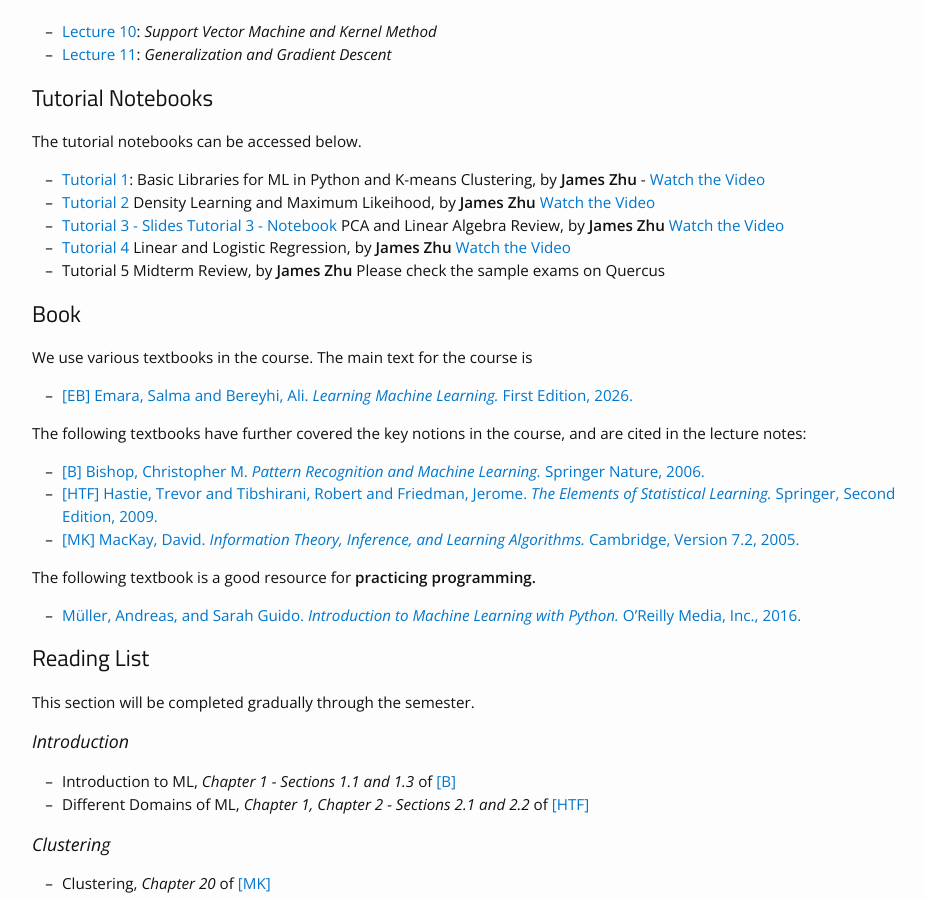
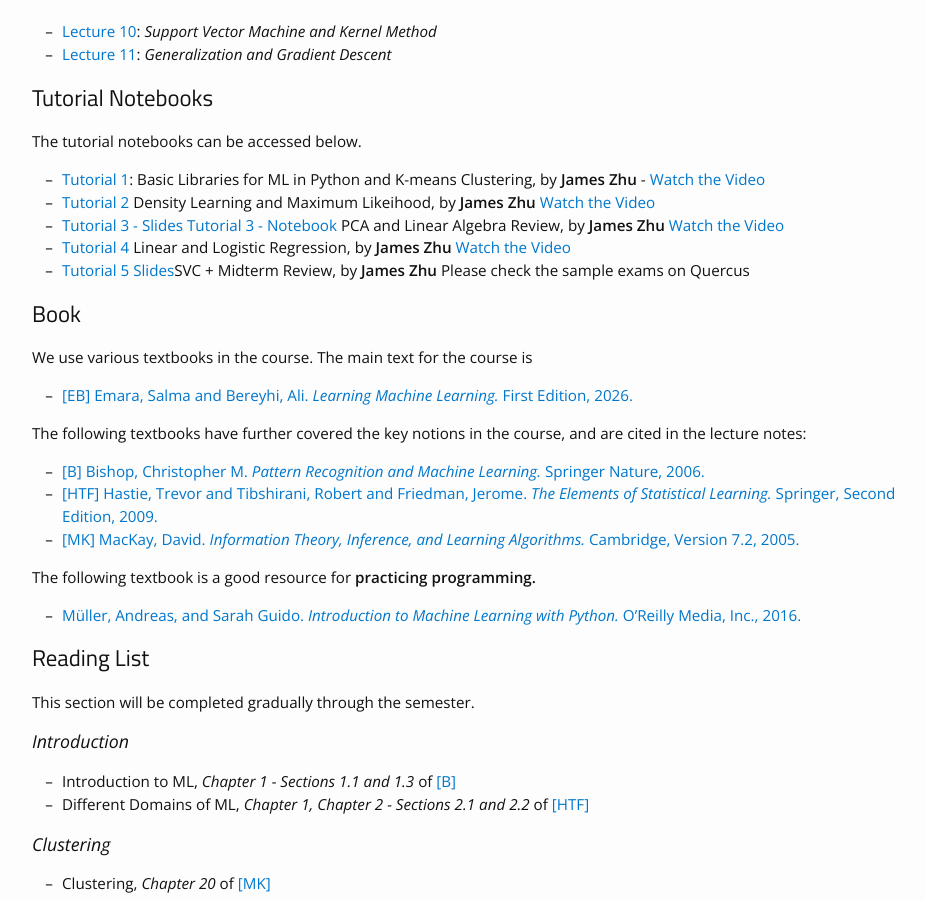
Before and after one commit to bereyhi-courses/ml-utoronto, a Jekyll site: the page built from materials.md, in a window 1280 px wide and 900 px high, scrolled down 1068 px. Shown: the whole window, without its empty margins (163-1088 px from the left). Built offline with Jekyll 4.4.1, drawn with Linux system fonts in a browser that asks for light colours; nearby versions of some CDN libraries.

Commit message:
uploaded

```diff
--- a/materials.md
+++ b/materials.md
@@ -53,7 +53,7 @@ The tutorial notebooks can be accessed below.
 * [Tutorial 2]({{site.baseurl}}/assets/Tutorials/Tutorial_Notebook_02.ipynb) Density Learning and Maximum Likeihood, by __James Zhu__ [Watch the Video](https://play.library.utoronto.ca/watch/292fe27a497a19474d08a827e022ddfc)
 * [Tutorial 3 - Slides]({{site.baseurl}}/assets/Tutorials/Tutorial_03_Linear_Algebra.pdf) [Tutorial 3 - Notebook]({{site.baseurl}}/assets/Tutorials/Tutorial_Notebook_03.ipynb) PCA and Linear Algebra Review, by __James Zhu__ [Watch the Video](https://play.library.utoronto.ca/watch/4a1960c44c0933336a33eb81162e235b)
 * [Tutorial 4]({{site.baseurl}}/assets/Tutorials/Tutorial_Notebook_04.ipynb) Linear and Logistic Regression, by __James Zhu__ [Watch the Video](https://play.library.utoronto.ca/watch/aa4258ab91dd8fa245ada645d9b903b0)
-* Tutorial 5 Midterm Review, by __James Zhu__ Please check the sample exams on Quercus
+* [Tutorial 5]({{site.baseurl}}/assets/Tutorials/Tutorial_Notebook_05.ipynb) [Slides]({{site.baseurl}}/assets/Tutorials/Tutorial_05_LagrangeDualityReview.pdf)SVC + Midterm Review, by __James Zhu__ Please check the sample exams on Quercus
 
 
 
```
Also changed, not shown: 3 other files.
